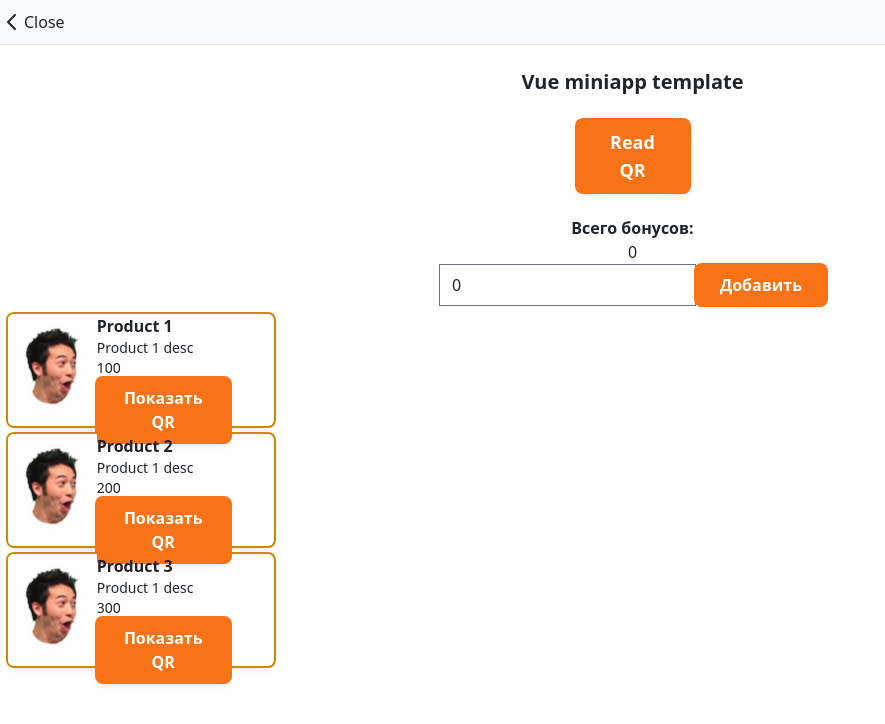
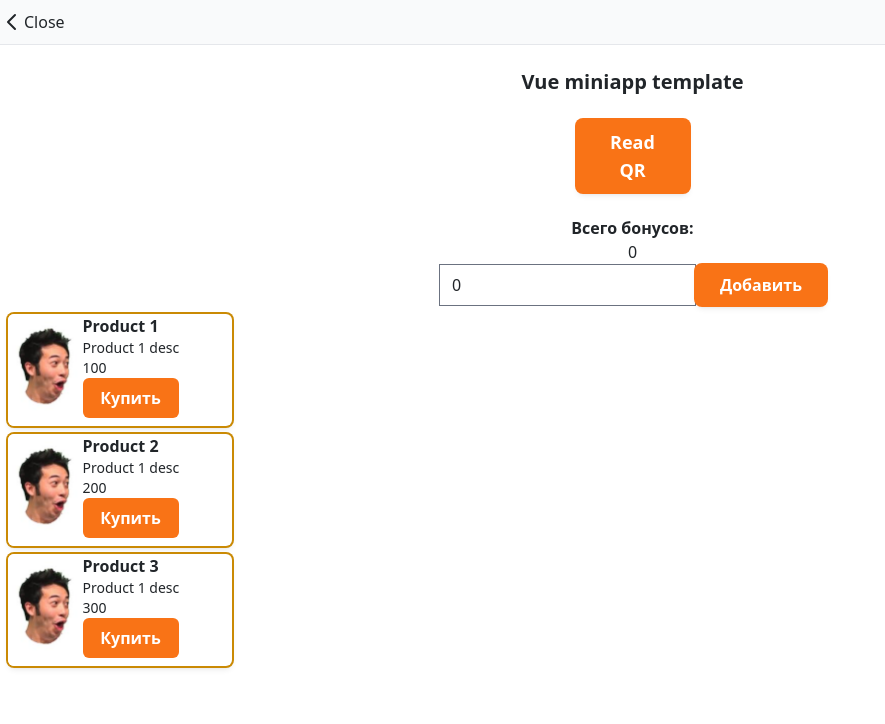
Before and after one commit to MashinaSSokom/vezdekod-2022-js, a Vue app: page / in a window 1280 px wide. Shown: the top 724 px of the page, without its empty margins (0-885 px from the left). Built offline with nearby package versions, Linux system fonts and the light colour scheme.

Commit message:
change styles

```diff
--- a/src/components/LoyaltyProgramStore/ProductCard.vue
+++ b/src/components/LoyaltyProgramStore/ProductCard.vue
@@ -14,16 +14,16 @@
       <div class="line-clamp-1 font-semibold">{{ productName }}</div>
       <div class="line-clamp-4 text-sm">{{ productDesc }}</div>
       <div class="line-clamp-4 text-sm">{{ productPrice }}</div>
-      <button class="text-center px-4 py-2 rounded-md transition-all shadow-md ring-2
+      <button class="w-24 h-10  rounded-md transition-all
                      font-semibold text-white bg-orange-500 ring-orange-500 active:bg-orange-400 active:ring-orange-400"
               v-b-modal="`qr-${this.userId}-${this.productId}`"
               @click="generateQr"
       >
 
-        <b-modal :id="`qr-${this.userId}-${this.productId}`" title="BootstrapVue">
-          <QrcodeVue :value="qrValue" :size="300"/>
+        <b-modal :id="`qr-${this.userId}-${this.productId}`" title="BootstrapVue" class="text-center" hide-footer>
+          <QrcodeVue :value="qrValue" :size="150" class="flex justify-center"/>
         </b-modal>
-          Показать QR
+          Купить
       </button>
 <!--      <template v-if="showQr">-->
 <!--        <QrcodeVue :value="qrValue" :size="300"/>-->
```
